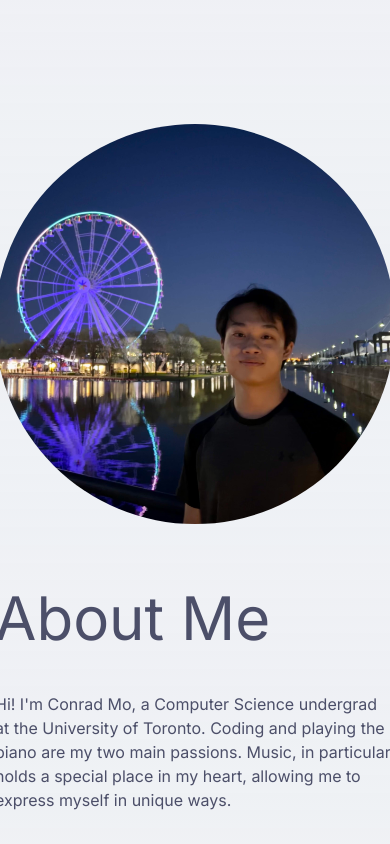
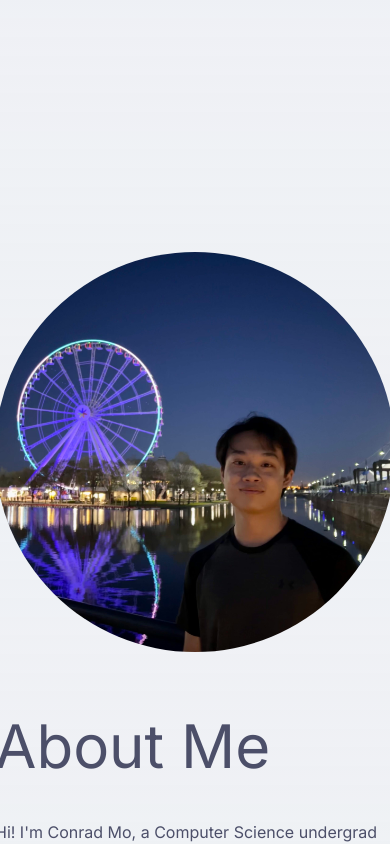
Before and after one commit to conrad-mo/personal-website-old, a Next.js app: page / in a window 390 px wide. Shown: the part 720-1564 px from the top of the page. Built offline with nearby package versions, Linux system fonts and the light colour scheme; what @catppuccin/tailwindcss would draw is missing.

Commit message:
Testing layout breakpoint type stuff

```diff
--- a/app/page.tsx
+++ b/app/page.tsx
@@ -19,7 +19,7 @@ export default function Home() {
           </div>
         </div>
       </div>
-      <div className="flex min-h-screen justify-center gap-16 lg:gap-[170px] mx-8 flex-col-reverse lg:flex-row items-center" id="aboutme">
+      <div className="flex min-h-screen justify-center gap-16 lg:gap-[170px] mx-16 flex-col-reverse lg:flex-row items-center p-32 lg:p-0" id="aboutme">
         <div className="flex flex-col justify-center gap-11">
           <div className="text-6xl">About Me</div>
           <div className="max-w-md text-ctp-subtext1">
```
